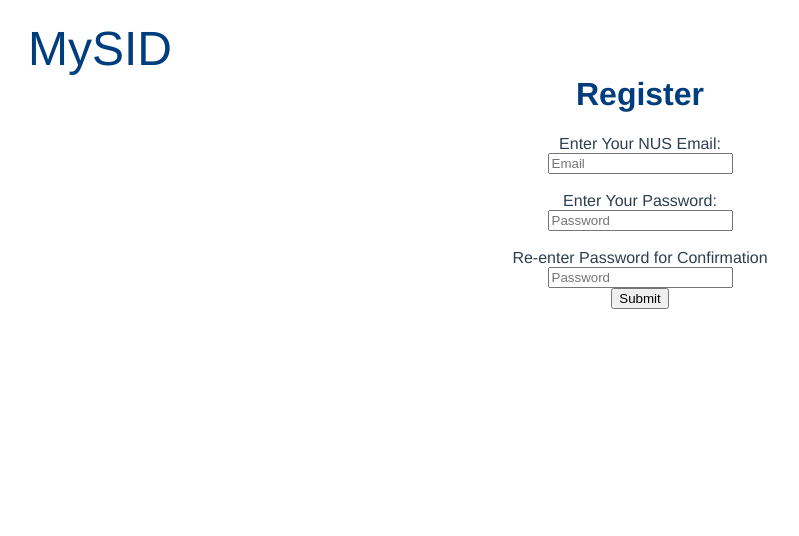
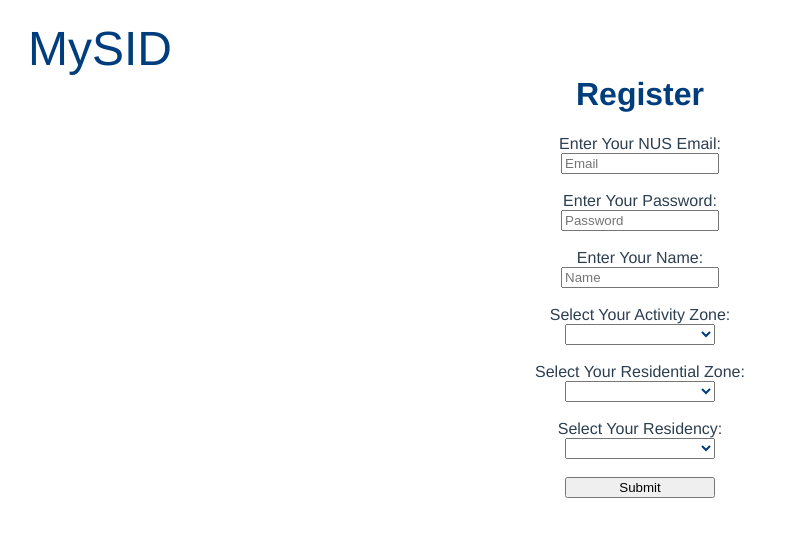
Before and after one commit to VibhuKrovvidi/bt3103_final, a Vue app: page /register in a window 1280 px wide. Shown: the top 536 px of the page, without its empty margins (0-799 px from the left). Built offline with nearby package versions, Linux system fonts and the light colour scheme; no server answers.

Commit message:
Added profile creation
Small changes to allow for profiles to be created

```diff
--- a/src/components/Register.vue
+++ b/src/components/Register.vue
@@ -7,14 +7,54 @@
     <form class="form-group">
             Enter Your NUS Email: <br>
             <input v-model="emailLogin" type="email" class="form-control" placeholder="Email" required> <br> <br>
+
             Enter Your Password: <br>
             <input v-model="passwordLogin" type="password" class="form-control" placeholder="Password" required> <br> <br>
-            Re-enter Password for Confirmation <br>
-            <input v-model="passwordCheck" type="password" class="form-control" placeholder="Password" required> <br>
+
+            Enter Your Name:<br>
+            <input v-model="entry.name" type="text" class="form-control" placeholder="Name" required> <br> <br>
+
+            Select Your Activity Zone:<br>
+            <select id="select_act" name="select_act" style="font-size:1em; color:#003D7C" v-model="entry.act_zone" required>
+              <option value="A"> A </option>
+              <option value="B"> B </option>
+              <option value="C"> C </option>
+              <option value="D"> D </option>
+            </select> <br><br>
+
+            Select Your Residential Zone:<br>
+            <select id="select_res" name="select_res" style="font-size:1em; color:#003D7C" v-model="entry.res_zone" required>
+              <option value="A"> A </option>
+              <option value="B"> B </option>
+              <option value="C"> C </option>
+              <option value="D"> D </option>
+            </select> <br><br>
+
+            Select Your Residency: <br>
+            <select id="resi" name="resi" style="font-size:1em; color:#003D7C"
+                    v-model="entry.residency">
+                    <option value="NA"> NA </option>
+                    <option value="Cinnamon"> Cinnamon College </option>
+                      <option value="Tembusu"> Tembusu College </option>
+                      <option value="RC4"> RC4 </option>
+                      <option value="CAPT"> College of Alice & Peter Tan </option>
+                      <option value="UTR"> UTown Residences </option>
+                      <option value="RVRC"> Ridge View RC </option>
+                      <option value="EH"> Eusoff Hall </option>
+                      <option value="KRH"> Kent Ridge Hall </option>
+                      <option value="KEH"> King Edward VII Hall </option>
+                      <option value="RH"> Raffles Hall </option>
+                      <option value="SH"> Sheares Hall </option>
+                      <option value="TH"> Temasek Hall </option>
+                      <option value="PGPH"> PGP House </option>
+                      <option value="PGPR"> PGP Residences </option>
+                      <option value="UTR"> UTown Residences </option>
+              </select> <br> <br>
+
+
+
 
             <input type="submit" @click="registerUser($event)">
-
-
 
         </form>
   </div>
@@ -22,23 +62,31 @@
 
 <script>
 import firebase from 'firebase';
+import database from '../firebase.js'
 
 export default {
+
   data:function() {
     return {
       registerActive: false,
       emailLogin: "",
       passwordLogin: "",
-      passwordCheck: "",
+      entry: {
+        name:"",
+        act_zone:"",
+        res_zone:"",
+        residency:""
+      }
+
     }
 
   },
 
   methods: {
     registerUser(event) {
-
-      console.log(this.emailLogin)
-      console.log(this.passwordLogin)
+      event.preventDefault()
+      //console.log(this.emailLogin)
+      //console.log(this.passwordLogin)
       alert("Registered")
 
       firebase.auth().createUserWithEmailAndPassword(this.emailLogin, this.passwordLogin)
@@ -51,7 +99,14 @@ export default {
       });
 
 
-      event.preventDefault()
+      //Update user's profile details.
+      database.collection("users").doc(this.emailLogin).collection("profile").add(
+        this.entry
+      )
+
+      //console.log(this.entry)
+
+
     },
 
   }
@@ -82,4 +137,12 @@ h1 {
     padding-left: 8%;
     padding-right: 8%;
 }
+
+select {
+  width : 150px;
+}
+
+input {
+  width : 150px;
+}
 </style>
```
